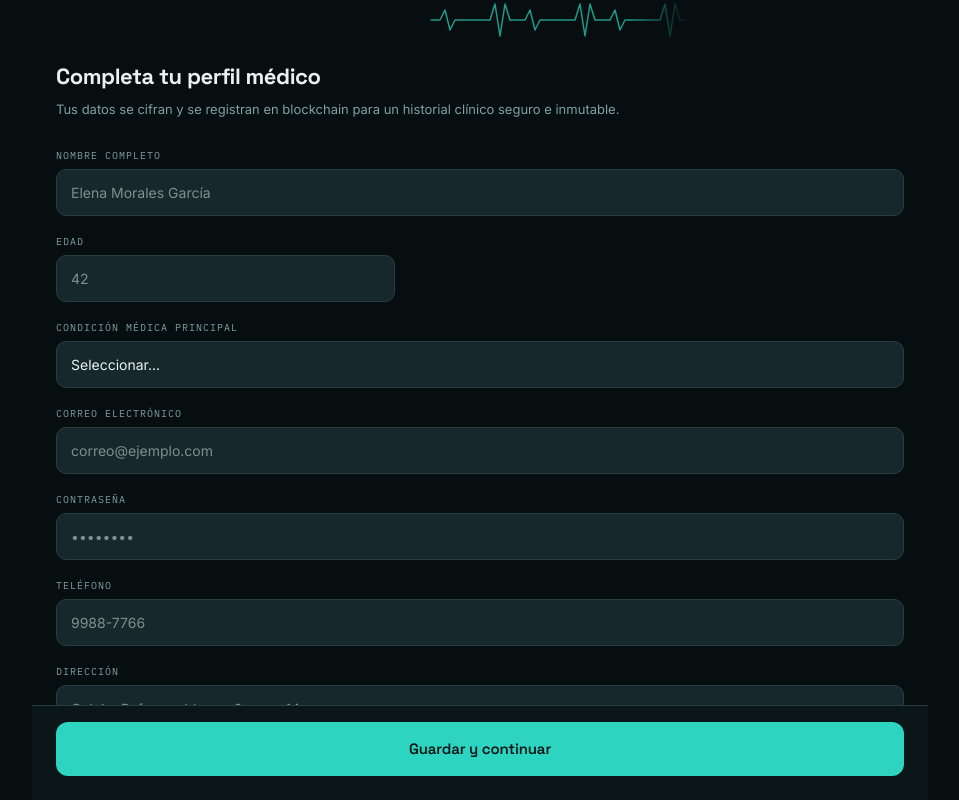
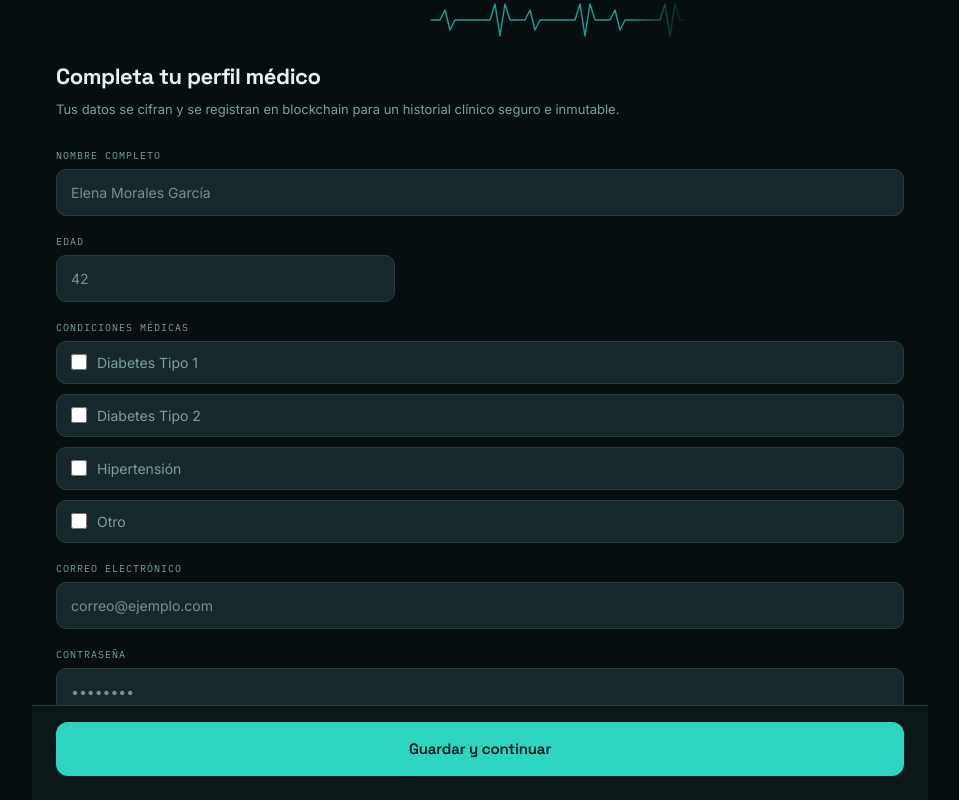
Before and after one commit to AlliVilla/Sistema-de-salud, a React (Vite) app in the folder Frontend/: page /registro in a window 1280 px wide. Shown: the whole page, without its empty margins (160-1119 px from the left). Built offline with nearby package versions, Linux system fonts and the light colour scheme; no server answers; the HTML template or start-up script is replaced by a standard one.

Commit message:
para registrar usuarios que permita mas de una condicion

```diff
--- a/Frontend/src/lib/api/client.ts
+++ b/Frontend/src/lib/api/client.ts
@@ -1,14 +1,18 @@
-// HTTP client for the Express backend in `backend/`.
-//
-// Points to `VITE_API_URL` (default http://localhost:3000) via the Vite
-// environment. Set it in a `.env.local` file, e.g.:
-//
-//   VITE_API_URL=http://localhost:3000
-//
-// Swap the `fetch` implementation for axios/ky if the team prefers it; the
-// pages only depend on the `api()` helper, not on the transport.
+const API_BASE_URL = import.meta.env.VITE_API_URL ?? 'http://localhost:3000'
 
-const API_BASE_URL = import.meta.env.VITE_API_URL ?? 'http://localhost:3000'
+const TOKEN_STORAGE_KEY = 'auth_token' // usa la misma key donde guardas el token al hacer login
+
+export function getToken(): string | null {
+  return localStorage.getItem(TOKEN_STORAGE_KEY)
+}
+
+export function setToken(token: string): void {
+  localStorage.setItem(TOKEN_STORAGE_KEY, token)
+}
+
+export function clearToken(): void {
+  localStorage.removeItem(TOKEN_STORAGE_KEY)
+}
 
 export class ApiError extends Error {
   constructor(
@@ -41,22 +45,15 @@ export async function api<T>(path: string, options: RequestInit = {}): Promise<T
   let res: Response
   try {
     res = await fetch(`${API_BASE_URL}${path}`, {
-      ...options,
       headers: {
         'Content-Type': 'application/json',
         ...(token ? { Authorization: `Bearer ${token}` } : {}),
         ...(options.headers ?? {}),
       },
+      ...options,
     })
   } catch {
     throw new ApiError(`No se pudo conectar con el backend en ${API_BASE_URL}`, 0)
-  }
-
-  if (res.status === 401 && token) {
-    clearSession()
-    if (window.location.pathname !== '/login') {
-      window.location.assign('/login')
-    }
   }
 
   if (!res.ok) {
--- a/Frontend/src/lib/api/endpoints.ts
+++ b/Frontend/src/lib/api/endpoints.ts
@@ -12,4 +12,5 @@ export const ENDPOINTS = {
   blockchain: '/api/blockchain/entries',
   blockchainShare: '/api/blockchain/share',
   ollamaChat: '/api/ollama/chat',
+  createReport: '/report/create'
 } as const
--- /dev/null
+++ b/Frontend/src/lib/api/reports.ts
@@ -0,0 +1,29 @@
+import { api } from "./client"
+import { ENDPOINTS } from "./endpoints"
+
+interface CreateReport {
+    heart_rate: number,
+    temperature: number,
+    oxygenation: number
+}
+
+interface Report {
+    id: string,
+    user_id: string,
+    heart_rate: number,
+    temperature: number,
+    oxygenation: number
+    createdAt: string
+}
+
+interface ReportResponse {
+    message: string,
+    report: Report
+}
+
+export async function registerReport(payload: CreateReport): Promise<ReportResponse> {
+  return await api<ReportResponse>(ENDPOINTS.createReport, {
+    method: 'POST',
+    body: JSON.stringify(payload),
+  })
+}
--- a/Frontend/src/lib/api/users.ts
+++ b/Frontend/src/lib/api/users.ts
@@ -12,7 +12,7 @@ export interface RegisterPayload {
   emergency_phone: string
   address: string
   age: number
-  condition: string
+  condition: string[]
 }
 
 export interface UserResponse {
@@ -24,7 +24,7 @@ export interface UserResponse {
   address: string
   status: boolean
   age: number
-  condition: string
+  condition: string[]
 }
 
 interface RegisterResponse {
--- a/Frontend/src/pages/Dashboard.tsx
+++ b/Frontend/src/pages/Dashboard.tsx
@@ -1,9 +1,10 @@
-import { useState } from 'react'
+import { useState, useEffect, useRef } from 'react'
 import EcgLine from '../components/charts/EcgLine'
 import TempTrendChart from '../components/charts/TempTrendChart'
 import { PATIENT, mockVitals } from '../lib/mock'
 import { theme } from '../theme'
 import type { BleReading, BluetoothState, BleDevice } from '../lib/bluetooth'
+import { registerReport } from '../lib/api/reports'
 
 const BLE_TABLE_ROWS = 15
 
@@ -21,6 +22,7 @@ export default function Dashboard({ lectura, historial, btState, connectedName,
   const [modalOpen, setModalOpen] = useState(false)
   const [scanning, setScanning] = useState(false)
   const [connectingId, setConnectingId] = useState<string | null>(null)
+  const lastReportedTimestamp = useRef<number | null>(null)
 
   const heartRate = lectura?.hrValid ? lectura.hr : "--"
   const spo2 = lectura?.spo2Valid ? lectura.spo2 : "--"
@@ -59,6 +61,24 @@ export default function Dashboard({ lectura, historial, btState, connectedName,
       if (ok) closeModal()
     }
   }
+
+  useEffect(() => {
+    if(!lectura) return;
+    if(!lectura.hr || lectura.temp == null || !lectura.spo2) return;
+    if(lastReportedTimestamp.current === Number(lectura.timestamp)) return;
+
+    lastReportedTimestamp.current = Number(lectura.timestamp)
+
+    registerReport({
+      heart_rate: lectura.hr,
+      temperature: lectura.temp,
+      oxygenation: lectura.spo2,
+    }).catch((error) => {
+      console.log(`Ocurio un error: ${error}`)
+      lastReportedTimestamp.current = null
+    })
+
+  }, [lectura])
 
   return (
     <div style={{ display: 'flex', flexDirection: 'column', height: '100%' }}>
--- a/Frontend/src/pages/onboarding/Login.tsx
+++ b/Frontend/src/pages/onboarding/Login.tsx
@@ -1,19 +1,18 @@
 import { useState } from 'react'
-import { useLocation, useNavigate } from 'react-router-dom'
+import { useNavigate } from 'react-router-dom'
 import EcgLine from '../../components/charts/EcgLine'
 import { theme } from '../../theme'
 import { loginUser } from '../../lib/api/users'
 import type { BluetoothState } from '../../lib/bluetooth'
-import { setToken } from '../../lib/auth'
-
+import { setToken } from '@/lib/api/client'
 interface LoginProps {
   btState: BluetoothState
 }
 
+const TOKEN_KEY = 'vitacare_token'
+
 export default function Login({ btState }: LoginProps) {
   const navigate = useNavigate()
-  const location = useLocation()
-  const from = (location.state as { from?: string } | null)?.from
   const [correo, setCorreo] = useState('')
   const [contrasena, setContrasena] = useState('')
   const [loading, setLoading] = useState(false)
@@ -52,8 +51,9 @@ export default function Login({ btState }: LoginProps) {
     setError(null)
     try {
       const { token } = await loginUser(trimmed, contrasena)
+      localStorage.setItem(TOKEN_KEY, token)
       setToken(token)
-      navigate(from ?? (btState === 'connected' ? '/dashboard' : '/vincular'), { replace: true })
+      navigate(btState === 'connected' ? '/dashboard' : '/vincular')
     } catch (e) {
       setError(e instanceof Error ? e.message : 'No se pudo iniciar sesión. Intenta de nuevo.')
     } finally {
--- a/Frontend/src/pages/onboarding/RegistroPaciente.tsx
+++ b/Frontend/src/pages/onboarding/RegistroPaciente.tsx
@@ -5,12 +5,19 @@ import { theme } from '../../theme'
 import { registerUser } from '../../lib/api/users'
 import type { PatientProfile } from '../../types'
 
+const Condiciones = [
+  { name: "Diabetes Tipo 1" },
+  { name: "Diabetes Tipo 2" },
+  { name: "Hipertensión" },
+  { name: "Otro" }
+]
+
 export default function RegistroPaciente() {
   const navigate = useNavigate()
   const [form, setForm] = useState<PatientProfile>({
     nombre: '',
     edad: '',
-    condicion: '',
+    condiciones: [],
     correo: '',
     contrasena: '',
     telefono: '',
@@ -18,10 +25,22 @@ export default function RegistroPaciente() {
     emergencia: '',
   })
   const [loading, setLoading] = useState(false)
+  const [otroDetalle, setOtroDetalle] = useState('')
   const [error, setError] = useState<string | null>(null)
 
   const set = (k: keyof PatientProfile) => (e: React.ChangeEvent<HTMLInputElement | HTMLSelectElement>) =>
     setForm((f) => ({ ...f, [k]: e.target.value }))
+
+  const addCondition = (newCondition: string) => {
+    setForm((f) => {
+      const conditions = f.condiciones.includes(newCondition)
+      return {
+        ...f,
+        condiciones: conditions ? f.condiciones.filter((c) => c!==newCondition) : [...f.condiciones, newCondition]
+      }
+    })
+    if(newCondition === 'Otro') setOtroDetalle('')
+  }
 
   const inputStyle: React.CSSProperties = {
     width: '100%',
@@ -51,7 +70,8 @@ export default function RegistroPaciente() {
     if (!form.nombre.trim()) return 'El nombre completo es requerido.'
     const age = Number(form.edad)
     if (!form.edad || Number.isNaN(age) || age < 0 || age > 130) return 'Ingresa una edad válida (0–130).'
-    if (!form.condicion) return 'Selecciona una condición médica.'
+    if (form.condiciones.length === 0) return 'Selecciona una condición médica.'
+    if(form.condiciones.includes('Otro') && !otroDetalle.trim()) return 'Especifique su condición medica.'
     if (!/^\S+@\S+\.\S+$/.test(form.correo)) return 'Ingresa un correo electrónico válido.'
     if (form.contrasena.length < 8) return 'La contraseña debe tener al menos 8 caracteres.'
     if (digits(form.telefono).length !== 8) return 'El teléfono debe contener exactamente 8 dígitos.'
@@ -70,6 +90,7 @@ export default function RegistroPaciente() {
     setLoading(true)
     setError(null)
     try {
+      const condicionesFinal = form.condiciones.map((c) => c === 'Otro' ? otroDetalle.trim() : c)
       await registerUser({
         email: form.correo.trim(),
         password: form.contrasena,
@@ -78,7 +99,7 @@ export default function RegistroPaciente() {
         emergency_phone: digits(form.emergencia),
         address: form.direccion.trim(),
         age: Number(form.edad),
-        condition: form.condicion,
+        condition: condicionesFinal,
       })
       navigate('/confirmar')
     } catch (e) {
@@ -128,14 +149,44 @@ export default function RegistroPaciente() {
           </div>
 
           <div>
-            <span style={labelStyle}>Condición médica principal</span>
-            <select value={form.condicion} onChange={set('condicion')} style={{ ...inputStyle, appearance: 'none' }}>
-              <option value="" disabled>Seleccionar…</option>
-              <option value="dm1">Diabetes tipo 1</option>
-              <option value="dm2">Diabetes tipo 2</option>
-              <option value="hta">Hipertensión</option>
-              <option value="otro">Otro</option>
-            </select>
+            <span style={labelStyle}>Condiciones médicas</span>
+            <div style={{ display: 'flex', flexDirection: 'column', gap: 10 }}>
+              {Condiciones.map((c) => {
+                const checked = form.condiciones.includes(c.name)
+                return (
+                  <div>
+                  <label
+                    key={c.name}
+                    onClick={() => addCondition(c.name)}
+                    style={{
+                      display: 'flex',
+                      alignItems: 'center',
+                      gap: 10,
+                      padding: '10px 14px',
+                      borderRadius: theme.radius.input,
+                      border: `1px solid ${checked ? theme.colors.teal : theme.colors.border}`,
+                      background: checked ? 'rgba(45,212,191,0.08)' : theme.colors.surface2,
+                      cursor: 'pointer',
+                      fontFamily: "'Inter', sans-serif",
+                      fontSize: 14,
+                      color: theme.colors.muted,
+                    }}
+                  >
+                    <input
+                      type="checkbox"
+                      checked={checked}
+                      onChange={() => addCondition(c.name)}
+                      style={{ accentColor: theme.colors.teal, width: 16, height: 16 }}
+                    />
+                    {c.name}
+                  </label>
+                  { c.name === 'Otro' && checked && (
+                    <input value={otroDetalle} onChange={(e) => setOtroDetalle(e.target.value)} placeholder="Especifica tu condición." style={{...inputStyle, marginTop: 8}} />
+                  )}
+                </div>
+                )
+              })}
+            </div>
           </div>
 
           <div>
@@ -159,7 +210,7 @@ export default function RegistroPaciente() {
           </div>
 
           <div>
-            <span style={labelStyle}>Teléfono de emergencia</span>
+            <span style={labelStyle}>Teléfono de emergencia(Doctor o Persona Responsable)</span>
             <input inputMode="numeric" value={form.emergencia} onChange={set('emergencia')} placeholder="9988-5566" style={inputStyle} />
           </div>
         </div>
--- a/Frontend/src/types.ts
+++ b/Frontend/src/types.ts
@@ -15,7 +15,7 @@ export interface NavItem {
 export interface PatientProfile {
   nombre: string
   edad: string
-  condicion: string
+  condiciones: string[]
   correo: string
   contrasena: string
   telefono: string
```
Also changed, not shown: 2 other files (tests, documents, lock files or other folders).
